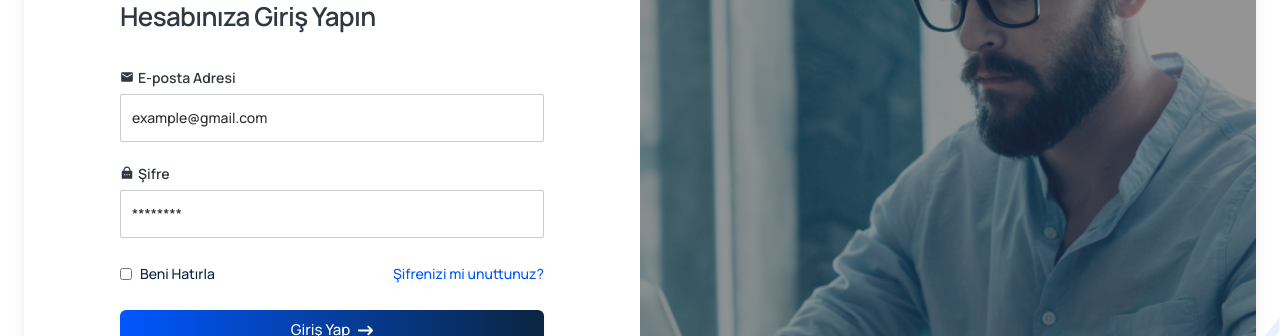
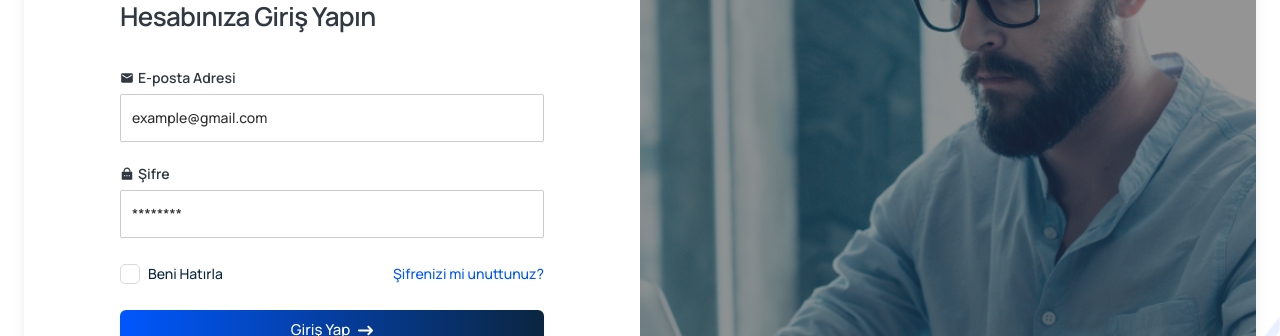
Before and after one commit to softmindsol/Bns-lawyers-fe, a React (Vite) app: page / in a window 1280 px wide. Shown: the part 211-547 px from the top of the page. Built offline with nearby package versions, Linux system fonts and the light colour scheme; no server answers.

Commit message:
fix: login screen styles

```diff
--- /dev/null
+++ b/src/components/checkbox/index.jsx
@@ -0,0 +1,25 @@
+import "./style.css";
+const Checkbox = ({ checked, onChange, label, name, className = "" }) => {
+  return (
+    <label
+      htmlFor={name}
+      className={`flex cursor-pointer items-center space-x-2 ${className}`}
+    >
+      <input
+        type="checkbox"
+        checked={checked}
+        onChange={onChange}
+        id={name}
+        name={name}
+        className="ui-checkbox"
+      />
+      {label && (
+        <span className="ml-2 text-[14px] font-medium leading-6 text-[#0A2540]">
+          {label}
+        </span>
+      )}
+    </label>
+  );
+};
+
+export default Checkbox;
--- /dev/null
+++ b/src/components/checkbox/style.css
@@ -0,0 +1,114 @@
+/* From Uiverse.io by Galahhad */
+/* checkbox settings 👇 */
+
+.ui-checkbox {
+  --primary-color: #1677ff;
+  --secondary-color: #fff;
+  --primary-hover-color: #4096ff;
+  /* checkbox */
+  --checkbox-diameter: 20px;
+  --checkbox-border-radius: 5px;
+  --checkbox-border-color: #d9d9d9;
+  --checkbox-border-width: 1px;
+  --checkbox-border-style: solid;
+  /* checkmark */
+  --checkmark-size: 1.8;
+}
+
+.ui-checkbox,
+.ui-checkbox *,
+.ui-checkbox *::before,
+.ui-checkbox *::after {
+  -webkit-box-sizing: border-box;
+  box-sizing: border-box;
+}
+
+.ui-checkbox {
+  -webkit-appearance: none;
+  -moz-appearance: none;
+  appearance: none;
+  width: var(--checkbox-diameter);
+  height: var(--checkbox-diameter);
+  border-radius: var(--checkbox-border-radius);
+  background: var(--secondary-color);
+  border: var(--checkbox-border-width) var(--checkbox-border-style)
+    var(--checkbox-border-color);
+  -webkit-transition: all 0.3s;
+  -o-transition: all 0.3s;
+  transition: all 0.3s;
+  cursor: pointer;
+  position: relative;
+}
+
+.ui-checkbox::after {
+  content: "";
+  position: absolute;
+  top: 0;
+  left: 0;
+  right: 0;
+  bottom: 0;
+  -webkit-box-shadow: 0 0 0 calc(var(--checkbox-diameter) / 2.5)
+    var(--primary-color);
+  box-shadow: 0 0 0 calc(var(--checkbox-diameter) / 2.5) var(--primary-color);
+  border-radius: inherit;
+  opacity: 0;
+  -webkit-transition: all 0.5s cubic-bezier(0.12, 0.4, 0.29, 1.46);
+  -o-transition: all 0.5s cubic-bezier(0.12, 0.4, 0.29, 1.46);
+  transition: all 0.5s cubic-bezier(0.12, 0.4, 0.29, 1.46);
+}
+
+.ui-checkbox::before {
+  top: 40%;
+  left: 50%;
+  content: "";
+  position: absolute;
+  width: 4px;
+  height: 7px;
+  border-right: 2px solid var(--secondary-color);
+  border-bottom: 2px solid var(--secondary-color);
+  -webkit-transform: translate(-50%, -50%) rotate(45deg) scale(0);
+  -ms-transform: translate(-50%, -50%) rotate(45deg) scale(0);
+  transform: translate(-50%, -50%) rotate(45deg) scale(0);
+  opacity: 0;
+  -webkit-transition:
+    all 0.1s cubic-bezier(0.71, -0.46, 0.88, 0.6),
+    opacity 0.1s;
+  -o-transition:
+    all 0.1s cubic-bezier(0.71, -0.46, 0.88, 0.6),
+    opacity 0.1s;
+  transition:
+    all 0.1s cubic-bezier(0.71, -0.46, 0.88, 0.6),
+    opacity 0.1s;
+}
+
+/* actions */
+
+.ui-checkbox:hover {
+  border-color: var(--primary-color);
+}
+
+.ui-checkbox:checked {
+  background: var(--primary-color);
+  border-color: transparent;
+}
+
+.ui-checkbox:checked::before {
+  opacity: 1;
+  -webkit-transform: translate(-50%, -50%) rotate(45deg)
+    scale(var(--checkmark-size));
+  -ms-transform: translate(-50%, -50%) rotate(45deg)
+    scale(var(--checkmark-size));
+  transform: translate(-50%, -50%) rotate(45deg) scale(var(--checkmark-size));
+  -webkit-transition: all 0.2s cubic-bezier(0.12, 0.4, 0.29, 1.46) 0.1s;
+  -o-transition: all 0.2s cubic-bezier(0.12, 0.4, 0.29, 1.46) 0.1s;
+  transition: all 0.2s cubic-bezier(0.12, 0.4, 0.29, 1.46) 0.1s;
+}
+
+.ui-checkbox:active:not(:checked)::after {
+  -webkit-transition: none;
+  -o-transition: none;
+  -webkit-box-shadow: none;
+  box-shadow: none;
+  transition: none;
+  opacity: 1;
+}
--- a/src/pages/auth/sign-in.jsx
+++ b/src/pages/auth/sign-in.jsx
@@ -9,6 +9,7 @@ import { SignInSchema } from "../../schema/user.schema";
 import { RiLockPasswordFill } from "react-icons/ri";
 import Cookies from "js-cookie";
 import useAuthStore from "../../stores/auth.store";
+import Checkbox from "../../components/checkbox";
 
 const loginFields = [
   {
@@ -43,7 +44,7 @@ const SignIn = () => {
     >
       <div className="container mx-auto max-w-7xl overflow-hidden rounded-2xl shadow-lg">
         <div className="lg:grid lg:grid-cols-[1fr_1fr]">
-          <div className="flex flex-1 flex-col justify-start rounded-2xl bg-white px-4 sm:px-6 sm:py-16 lg:rounded-bl-none lg:rounded-br-none lg:rounded-tl-2xl lg:rounded-tr-none lg:px-20 xl:px-24">
+          <div className="flex flex-1 flex-col justify-start rounded-2xl bg-white px-4 pb-4 sm:px-6 sm:py-16 lg:rounded-bl-none lg:rounded-br-none lg:rounded-tl-2xl lg:rounded-tr-none lg:px-20 xl:px-24">
             <div className="flex flex-col items-start justify-end">
               <img src={Logo} alt="Logo" />
             </div>
@@ -77,7 +78,7 @@ const SignIn = () => {
                         <div key={id}>
                           <label
                             htmlFor={id}
-                            className="block gap-1 text-sm font-semibold leading-4 text-[#303841] lg:flex"
+                            className="flex items-center gap-1 text-sm font-semibold leading-4 text-[#303841]"
                           >
                             <div>{icon}</div>
                             {label}
@@ -102,18 +103,7 @@ const SignIn = () => {
 
                     <div className="flex flex-wrap items-center justify-between gap-2">
                       <div className="flex items-center">
-                        <Field
-                          id="remember-me"
-                          name="remember-me"
-                          type="checkbox"
-                          className="h-3 w-3 rounded border-gray-300 text-indigo-600 focus:ring-indigo-600"
-                        />
-                        <label
-                          htmlFor="remember-me"
-                          className="ml-2 text-[14px] font-medium leading-6 text-[#0A2540]"
-                        >
-                          Beni Hatırla
-                        </label>
+                        <Checkbox name="remember-me" label="Beni Hatırla" />
                       </div>
 
                       <div className="text-sm leading-6">
--- a/src/pages/auth/sign-up.jsx
+++ b/src/pages/auth/sign-up.jsx
@@ -58,7 +58,7 @@ const SignUp = () => {
     >
       <div className="container mx-auto max-w-7xl overflow-hidden rounded-2xl shadow-lg">
         <div className="lg:grid lg:grid-cols-[1fr_1fr]">
-          <div className="flex flex-1 flex-col justify-start rounded-2xl bg-white px-4 sm:px-6 sm:py-16 lg:rounded-bl-none lg:rounded-br-none lg:rounded-tl-2xl lg:rounded-tr-none lg:px-20 xl:px-24">
+          <div className="flex flex-1 flex-col justify-start rounded-2xl bg-white px-4 pb-4 sm:px-6 sm:py-16 lg:rounded-bl-none lg:rounded-br-none lg:rounded-tl-2xl lg:rounded-tr-none lg:px-20 xl:px-24">
             <div className="flex flex-col items-start justify-end">
               <img src={Logo} alt="Logo" />
             </div>
@@ -94,7 +94,7 @@ const SignUp = () => {
                 {({ isSubmitting }) => {
                   return (
                     <Form className="mt-10 space-y-6">
-                      <div className="grid grid-cols-2 gap-4">
+                      <div className="grid gap-4 sm:grid-cols-2">
                         <div>
                           <label
                             htmlFor="first_name"
@@ -143,7 +143,7 @@ const SignUp = () => {
                           <div key={id}>
                             <label
                               htmlFor={id}
-                              className="block gap-1 text-sm font-semibold leading-4 text-[#303841] lg:flex"
+                              className="flex items-center gap-1 text-sm font-semibold leading-4 text-[#303841] lg:flex"
                             >
                               <div>{icon}</div>
                               {label}
```
